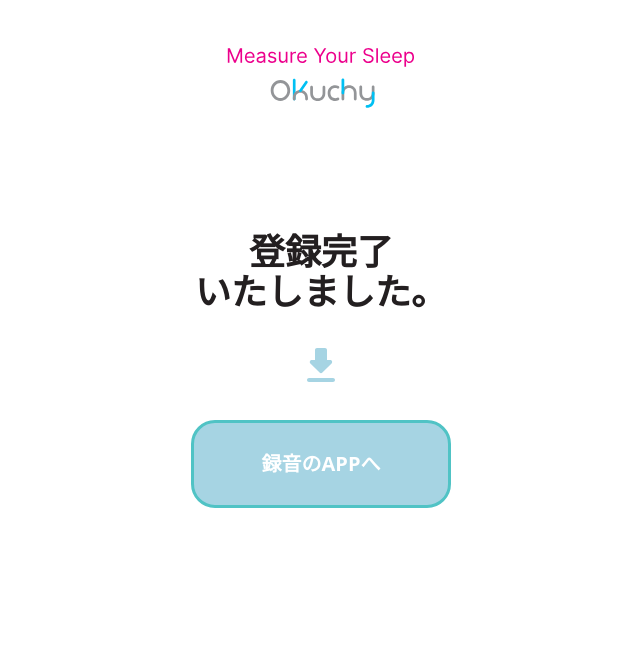
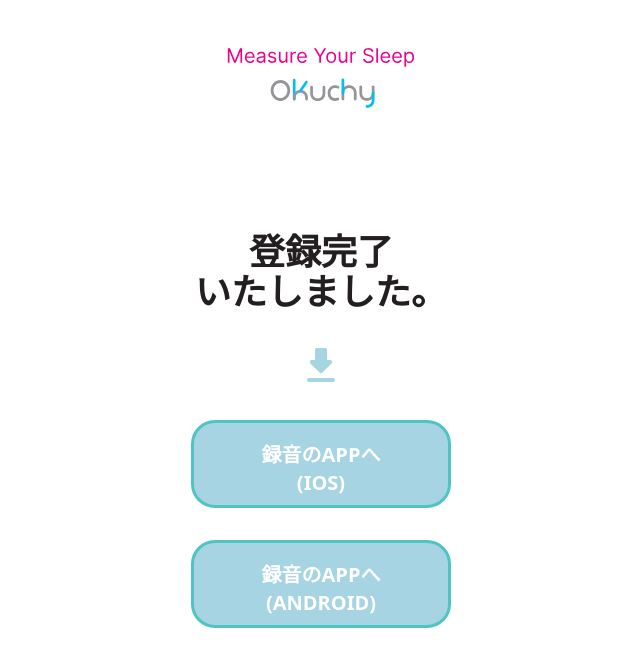
Before and after one commit to sang612/NERU, a Next.js app: page /app-download in a window 1280 px wide. Shown: the top 666 px of the page, without its empty margins (319-959 px from the left). Built offline with nearby package versions, Linux system fonts and the light colour scheme.

Commit message:
hot-fix: add link android app

```diff
--- a/src/app/app-download/page.js
+++ b/src/app/app-download/page.js
@@ -22,9 +22,17 @@ export default function AppDownloadPage() {
             onClick={() => {
               document.location = process.env.NEXT_PUBLIC_IOS_APP_URL;
             }}
+            classname="bg-[#A6D4E3] border-[#50C3C5] border-[3px] h-[88px] w-[260px] rounded-[24px] font-bold text-xl mb-8"
+          >
+            録音のAPPへ(IOS)
+          </Button>
+          <Button
+            onClick={() => {
+              document.location = process.env.NEXT_PUBLIC_ANDROID_APP_URL;
+            }}
             classname="bg-[#A6D4E3] border-[#50C3C5] border-[3px] h-[88px] w-[260px] rounded-[24px] font-bold text-xl"
           >
-            録音のAPPへ
+            録音のAPPへ(Android)
           </Button>
         </div>
       </div>
--- a/src/app/auth/login/employee/page.js
+++ b/src/app/auth/login/employee/page.js
@@ -117,7 +117,8 @@ export default function PersonalRegister() {
             );
 
             localStorage.setItem('token', data.payload.token);
-            router.push('/user/updateProfileEmployee');
+            if (!data?.payload?.user?.isFirstUpdatePass) router.push('/user/updateProfileEmployee');
+            else router.push('/app-download');
           } else router.push('/auth/login');
         }
       } catch (error) {
--- a/src/app/head.js
+++ b/src/app/head.js
@@ -4,7 +4,7 @@ export default function Head() {
       <title>Nerusoku</title>
       <meta content="width=device-width, initial-scale=1" name="viewport" />
       <meta name="description" content="Generated by create next app" />
-      <link rel="icon" href="/favicon.ico" />
+      <link rel="icon" href="/svgviewer-output.svg" />
     </>
   );
 }
--- /dev/null
+++ b/src/components/Footer/index.js
@@ -0,0 +1,9 @@
+import React from 'react';
+
+export const Footer = () => {
+  return (
+    <div className="flex flex-col justify-center px-[26px] pt-[43.98px] pb-[60.07px] w-full h-full">
+      <div>Footer</div>
+    </div>
+  );
+};
```
Also changed, not shown: public/svgviewer-output.svg (added), 1 other file (tests, documents, lock files or other folders).
